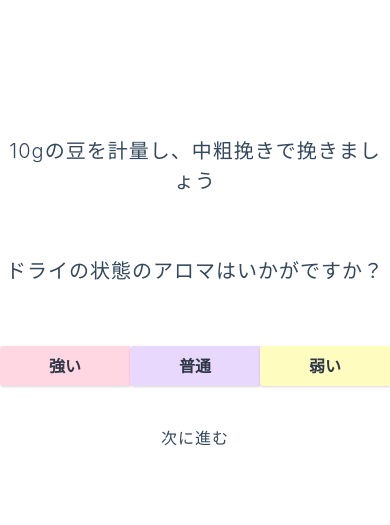
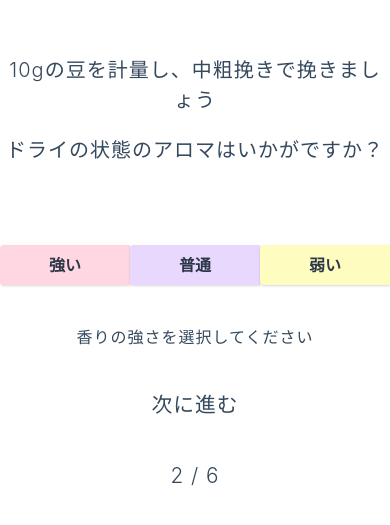
Before and after one commit to aiirononeko/GoodCoffee, a Nuxt app: page /cupping/dryAroma in a window 390 px wide. Shown: the part 149-674 px from the top of the page. Built offline with nearby package versions, Linux system fonts and the light colour scheme.

Commit message:
カッピング画面のレイアウトを調整

```diff
--- a/pages/cupping/beansInfo.vue
+++ b/pages/cupping/beansInfo.vue
@@ -1,26 +1,27 @@
 <template>
   <div class="container">
     <h2 class="title my-10">最後に、カッピングした豆の情報を教えてください</h2>
-    <div class="beans_infomations">
-      <form class="w-full max-w-sm mb-10">
-        <div class="flex items-center border-b border-b-2 border-teal-500 py-2">
+    <div class="beans_infomations mb-10">
+      <form class="w-full max-w-sm my-10">
+        <div class="flex items-center border-b border-b-2 border-teal-500 py-2 mb-5">
           <input v-model="country" class="appearance-none bg-transparent border-none w-full text-gray-700 mr-3 py-1 px-2 leading-tight focus:outline-none" type="text" placeholder="生産国">
         </div>
-        <div class="flex items-center border-b border-b-2 border-teal-500 py-2">
+        <div class="flex items-center border-b border-b-2 border-teal-500 py-2 mb-5">
           <input v-model="farmer" class="appearance-none bg-transparent border-none w-full text-gray-700 mr-3 py-1 px-2 leading-tight focus:outline-none" type="text" placeholder="農園・生産者">
         </div>
-        <div class="flex items-center border-b border-b-2 border-teal-500 py-2">
+        <div class="flex items-center border-b border-b-2 border-teal-500 py-2 mb-5">
           <input v-model="process" class="appearance-none bg-transparent border-none w-full text-gray-700 mr-3 py-1 px-2 leading-tight focus:outline-none" type="text" placeholder="プロセス">
         </div>
-        <div class="flex items-center border-b border-b-2 border-teal-500 py-2">
+        <div class="flex items-center border-b border-b-2 border-teal-500 py-2 mb-5">
           <input v-model="elevation" class="appearance-none bg-transparent border-none w-full text-gray-700 mr-3 py-1 px-2 leading-tight focus:outline-none" type="number" placeholder="標高">
         </div>
-        <div class="flex items-center border-b border-b-2 border-teal-500 py-2">
+        <div class="flex items-center border-b border-b-2 border-teal-500 py-2 mb-5">
           <input v-model="variety" class="appearance-none bg-transparent border-none w-full text-gray-700 mr-3 py-1 px-2 leading-tight focus:outline-none" type="text" placeholder="品種">
         </div>
       </form>
     </div>
-    <button @click="dispathBeansInfo" class="shadow focus:shadow-outline focus:outline-none bg-blue-300 hover:bg-blue-500 text-gray-800 font-bold py-2 px-10 rounded-l start_button mt-5">カッピングを終了する</button>
+    <button @click="dispathBeansInfo" class="shadow focus:shadow-outline focus:outline-none bg-blue-300 hover:bg-blue-500 text-gray-800 font-bold py-2 px-10 rounded-l start_button mt-5 end_button">カッピングを終了する</button>
+    <p class="info my-10">6 / 6</p>
   </div>
 </template>
 
@@ -98,14 +99,22 @@ export default {
     'Segoe UI', Roboto, 'Helvetica Neue', Arial, sans-serif;
   display: block;
   font-weight: 300;
-  font-size: 30px;
+  font-size: 40px;
   color: #35495e;
   letter-spacing: 1px;
 }
 
-.beans_information > input {
-  margin-top: 10px;
-  border: 1px #35495e solid;
+form {
+  width: 30rem;
+}
+
+.info {
+  font-size: 180%;
+}
+
+.end_button {
+  width: 30rem;
+  height: 4rem;
 }
 
 /**
--- a/pages/cupping/dryAroma.vue
+++ b/pages/cupping/dryAroma.vue
@@ -1,13 +1,16 @@
 <template>
   <div class="container">
-    <h2 class="title my-10">10gの豆を計量し、中粗挽きで挽きましょう</h2>
-    <h2 class="title my-5">ドライの状態のアロマはいかがですか？</h2>
+    <h2 class="title mt-10 mb-5">10gの豆を計量し、中粗挽きで挽きましょう</h2>
+    <h2 class="title mb-10">ドライの状態のアロマはいかがですか？</h2>
     <div class="flex my-10 buttons">
       <button @click="setDryAromaForce" class="flex-1 shadow focus:shadow-outline focus:outline-none bg-pink-200 hover:bg-pink-300 text-gray-800 font-bold py-2 px-4 rounded-l buttons_item">強い</button>
       <button @click="setDryAromaMedium" class="flex-1 shadow focus:shadow-outline focus:outline-none bg-purple-200 hover:bg-purple-300 text-gray-800 font-bold py-2 px-4 rounded-l buttons_item">普通</button>
       <button @click="setDryAromaLight" class="flex-1 shadow focus:shadow-outline focus:outline-none bg-yellow-200 hover:bg-yellow-300 text-gray-800 font-bold py-2 px-4 rounded-l buttons_item">弱い</button>
     </div>
-    <nuxt-link to="/cupping/timer">次に進む</nuxt-link>
+    <p v-if="this.dryAroma !== ''">あなたは{{ this.dryAroma }}を選択しています</p>
+    <p v-else>香りの強さを選択してください</p>
+    <nuxt-link class="info mt-10" to="/cupping/timer">次に進む</nuxt-link>
+    <p class="my-10 info">2 / 6</p>
   </div>
 </template>
 
@@ -51,7 +54,7 @@ export default {
     'Segoe UI', Roboto, 'Helvetica Neue', Arial, sans-serif;
   display: block;
   font-weight: 300;
-  font-size: 30px;
+  font-size: 40px;
   color: #35495e;
   letter-spacing: 1px;
 }
@@ -64,6 +67,10 @@ a:hover {
   color: #3490dc;
 }
 
+.info {
+  font-size: 180%;
+}
+
 /**
  * タブレット用ブレークポイント
  */
@@ -74,6 +81,10 @@ a:hover {
 
   .buttons {
     width: 70%;
+  }
+
+  .info {
+    font-size: 150%;
   }
 }
 
@@ -88,5 +99,9 @@ a:hover {
   .buttons {
     width: 100%;
   }
+
+  .info {
+    font-size: 130%;
+  }
 }
 </style>
--- a/pages/cupping/roastLevel.vue
+++ b/pages/cupping/roastLevel.vue
@@ -6,7 +6,10 @@
       <button @click="setRoastLevelMedium" class="flex-1 shadow focus:shadow-outline focus:outline-none bg-yellow-600 hover:bg-yellow-700 text-yellow-300 font-bold py-2 px-10 buttons_item">ミディアム</button>
       <button @click="setRoastLevelLight" class="flex-1 shadow focus:shadow-outline focus:outline-none bg-yellow-400 hover:bg-yellow-500 text-black-100 font-bold py-2 px-10 buttons_item">ライト</button>
     </div>
-    <nuxt-link to="/cupping/dryAroma">次に進む</nuxt-link>
+    <p v-if="this.roastLeval !== ''">あなたは{{ this.roastLeval }}を選択しています</p>
+    <p v-else>ローストレベルを選択してください</p>
+    <nuxt-link class="mt-10 info" to="/cupping/dryAroma">次に進む</nuxt-link>
+    <p class="my-10 info">1 / 6</p>
   </div>
 </template>
 
@@ -50,7 +53,7 @@ export default {
     'Segoe UI', Roboto, 'Helvetica Neue', Arial, sans-serif;
   display: block;
   font-weight: 300;
-  font-size: 30px;
+  font-size: 40px;
   color: #35495e;
   letter-spacing: 1px;
 }
@@ -63,6 +66,10 @@ a:hover {
   color: #3490dc;
 }
 
+.info {
+  font-size: 180%;
+}
+
 /**
  * タブレット用ブレークポイント
  */
@@ -73,6 +80,10 @@ a:hover {
 
   .buttons {
     width: 70%;
+  }
+
+  .info {
+    font-size: 150%;
   }
 }
 
@@ -87,5 +98,9 @@ a:hover {
   .buttons {
     width: 100%;
   }
+
+  .info {
+    font-size: 130%;
+  }
 }
 </style>
--- a/pages/cupping/timer.vue
+++ b/pages/cupping/timer.vue
@@ -1,37 +1,44 @@
 <template>
   <div class="container">
     <div class="container" v-if="Number(this.time[1]) < 1">
-      <h2 class="title my-10">沸騰したお湯を150g注ぎます</h2>
-      <h2 class="title my-10">タイマーをスタートしましょう</h2>
+      <h2 class="title mt-10 mb-5">沸騰したお湯を150g注ぎます</h2>
+      <h2 class="title mb-10">タイマーをスタートしましょう</h2>
       <div class="timer my-10">{{ time }}</div>
       <button @click="timerStart" v-if="!isRunning" class="shadow focus:shadow-outline focus:outline-none bg-gray-300 hover:bg-gray-400 text-gray-800 font-bold py-2 px-4 rounded-l start_button">スタート</button>
-      <p class="my-10 text-green-600">タイマーが1分を経過すると次のアクションがあります</p>
+      <p class="mt-10 text-green-600">タイマーが1分を経過すると次のアクションがあります</p>
+      <p class="info my-10">3 / 6</p>
     </div>
     <div class="containers" v-if="Number(this.time[1]) >= 1 && Number(this.time[1]) < 4">
-      <h2 class="title my-10">1分経過しました</h2>
-      <h2 class="title my-10">クラストのアロマはいかがですか？</h2>
+      <h2 class="title mt-10 mb-5">1分経過しました</h2>
+      <h2 class="title mb-10">クラストのアロマはいかがですか？</h2>
       <div class="timer my-10">{{ time }}</div>
       <div class="flex buttons my-10">
         <button @click="setCrustForce" class="flex-1 shadow focus:shadow-outline focus:outline-none bg-pink-200 hover:bg-pink-300 text-gray-800 font-bold py-2 px-4 rounded-l buttons_item">強い</button>
         <button @click="setCrustMedium" class="flex-1 shadow focus:shadow-outline focus:outline-none bg-purple-200 hover:bg-purple-300 text-gray-800 font-bold py-2 px-4 rounded-l buttons_item">普通</button>
         <button @click="setCrustLight" class="flex-1 shadow focus:shadow-outline focus:outline-none bg-yellow-200 hover:bg-yellow-300 text-gray-800 font-bold py-2 px-4 rounded-l buttons_item">弱い</button>
       </div>
-      <p class="my-10 text-green-600">タイマーが4分を経過すると次のアクションがあります</p>
+      <p v-if="this.crustAroma !== ''">あなたは{{ this.crustAroma }}を選択しています</p>
+      <p v-else>香りの強さを選択してください</p>
+      <p class="mt-10 text-green-600">タイマーが4分を経過すると次のアクションがあります</p>
+      <p class="info my-10">3 / 6</p>
     </div>
     <div v-if="Number(this.time[1]) >= 4 && !isBreakDone">
-      <h2 class="title my-10">4分経過しました</h2>
-      <h2 class="title my-10">ブレイクのアロマはいかがですか？</h2>
+      <h2 class="title mt-10 mb-5">4分経過しました</h2>
+      <h2 class="title mb-10">ブレイクのアロマはいかがですか？</h2>
       <div class="timer my-10">{{ time }}</div>
       <div class="flex buttons my-10">
         <button @click="setBreakForce" class="flex-1 shadow focus:shadow-outline focus:outline-none bg-pink-200 hover:bg-pink-300 text-gray-800 font-bold py-2 px-4 rounded-l buttons_item">強い</button>
         <button @click="setBreakMedium" class="flex-1 shadow focus:shadow-outline focus:outline-none bg-purple-200 hover:bg-purple-300 text-gray-800 font-bold py-2 px-4 rounded-l buttons_item">普通</button>
         <button @click="setBreakLight" class="flex-1 shadow focus:shadow-outline focus:outline-none bg-yellow-200 hover:bg-yellow-300 text-gray-800 font-bold py-2 px-4 rounded-l buttons_item">弱い</button>
       </div>
-      <button @click="breakDone" class="next">次に進む</button>
+      <p v-if="this.breakAroma !== ''">あなたは{{ this.breakAroma }}を選択しています</p>
+      <p v-else>香りの強さを選択してください</p>
+      <button @click="breakDone" class="next mt-10">次に進む</button>
+      <p class="info my-10">4 / 6</p>
     </div>
     <div class="container" v-if="isBreakDone">
-      <h2 class="title my-10">それではテイスティングをはじめましょう</h2>
-      <h2 class="title my-10">各項目を評価してください</h2>
+      <h2 class="title mt-10 mb-5">それではテイスティングをはじめましょう</h2>
+      <h2 class="title mb-10">各項目を評価してください</h2>
       <div class="timer my-10">{{ time }}</div>
       <div class="cupping_items my-5">
         <div class="flex custom_flex">
@@ -256,6 +263,7 @@
         </div>
       </div>
       <button @click="dispatchResult" class="next m-5 mb-10">次に進む</button>
+      <p class="info my-10">5 / 6</p>
     </div>
   </div>
 </template>
@@ -353,7 +361,7 @@ export default {
     'Segoe UI', Roboto, 'Helvetica Neue', Arial, sans-serif;
   display: block;
   font-weight: 300;
-  font-size: 30px;
+  font-size: 40px;
   color: #35495e;
   letter-spacing: 1px;
 }
@@ -368,6 +376,10 @@ export default {
 
 .next:hover {
   color: #3490dc;
+}
+
+.info {
+  font-size: 180%;
 }
 
 /**
@@ -385,6 +397,10 @@ export default {
   .custom_flex {
     flex-direction: column;
     margin: 0;
+  }
+
+  .info {
+    font-size: 150%;
   }
 }
 
@@ -407,5 +423,9 @@ export default {
     margin: 0;
     margin-bottom: 10px;
   }
+
+  .info {
+    font-size: 150%;
+  }
 }
 </style>
```
